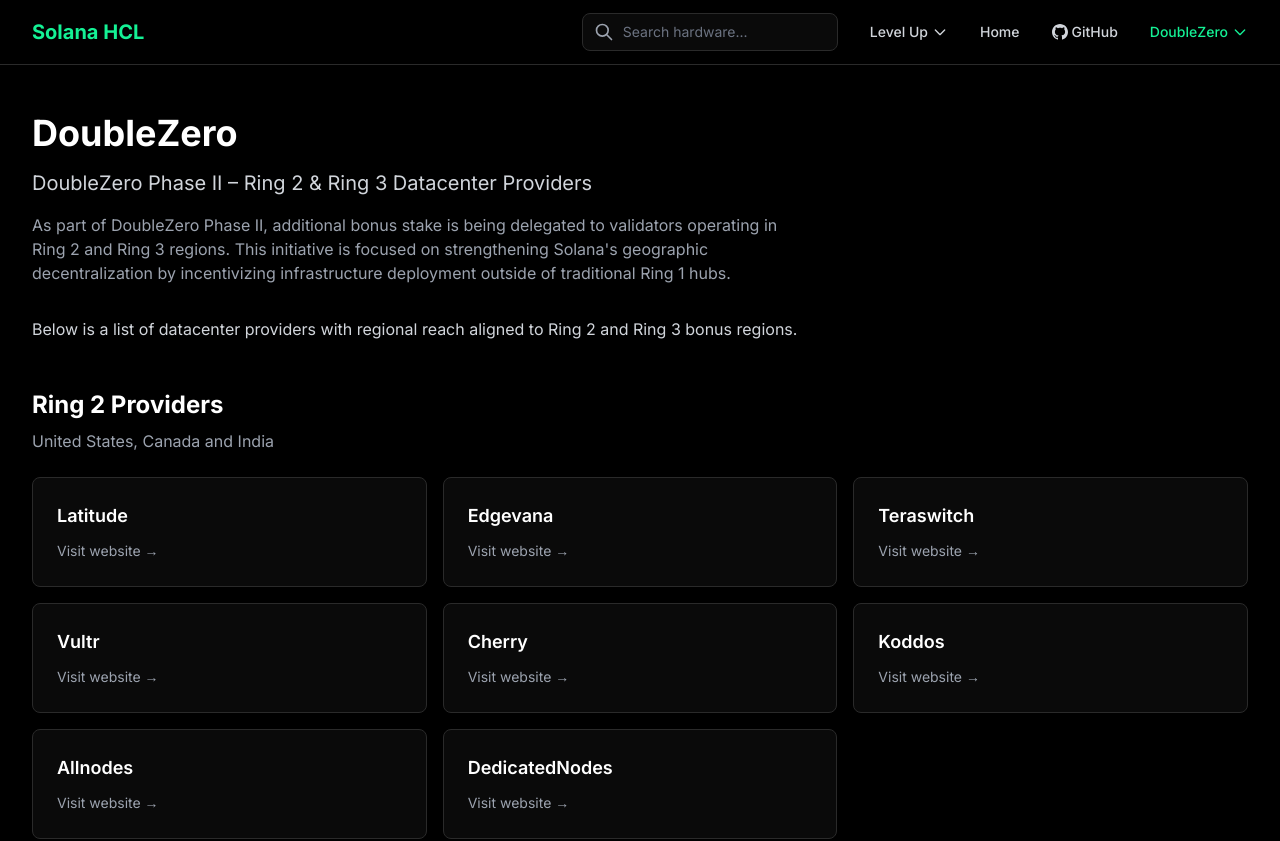
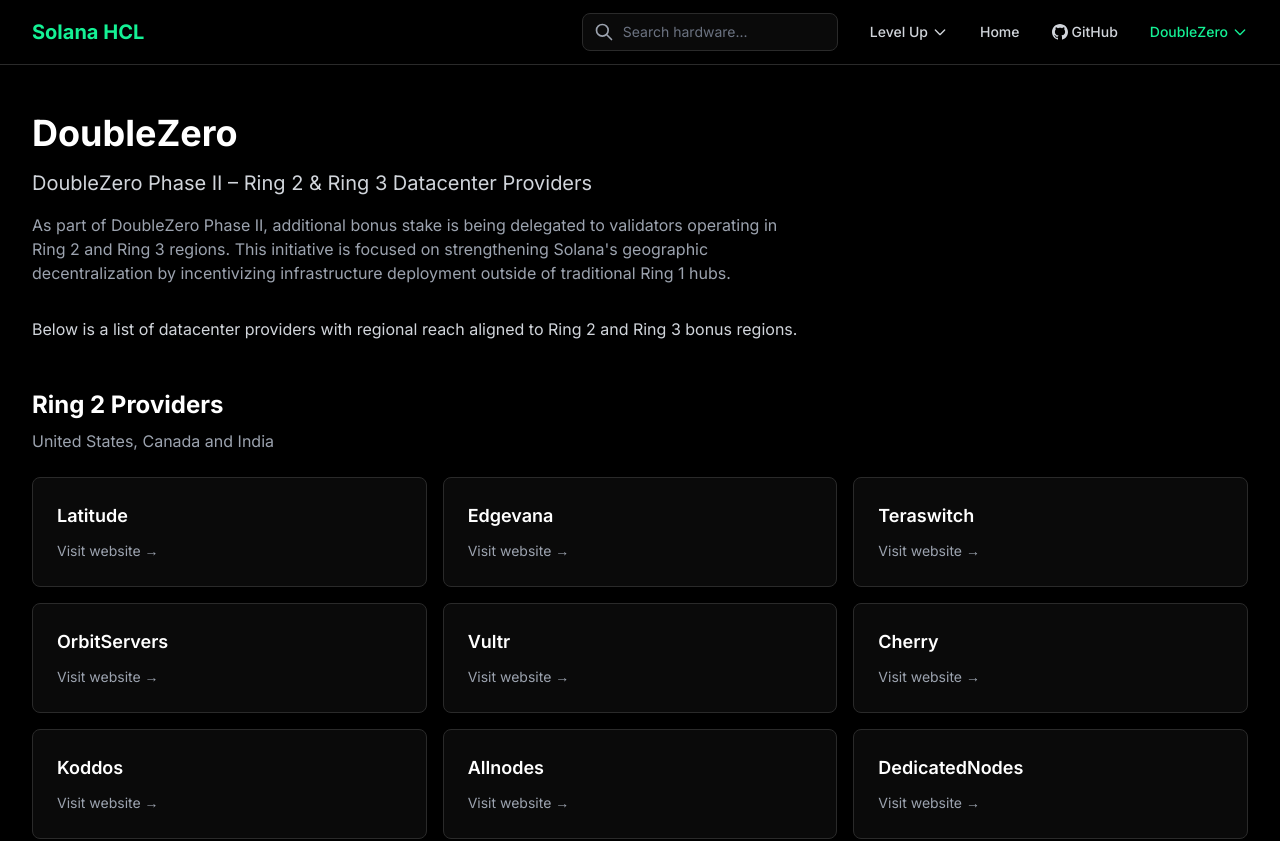
Before and after one commit to solanahcl/solanahcl, a React (Vite) app: page /category/doublezero in a window 1280 px wide. Shown: the top 841 px of the page. Built offline with nearby package versions, Linux system fonts and the light colour scheme.

Commit message:
feat: add OrbitServers to DoubleZero Phase 2

```diff
--- a/src/data/doublezero.ts
+++ b/src/data/doublezero.ts
@@ -16,6 +16,7 @@
       { name: 'Latitude', link: 'https://latitude.sh' },
       { name: 'Edgevana', link: 'https://srv.edgevana.com/solana-validator-servers' },
       { name: 'Teraswitch', link: 'https://teraswitch.com/bare-metal/' },
+      { name: 'OrbitServers', link: 'https://orbitservers.io' },
       { name: 'Vultr', link: 'https://www.vultr.com/pricing/#bare-metal' },
       { name: 'Cherry', link: 'https://www.cherryservers.com/bare-metal-dedicated-servers' },
       { name: 'Koddos', link: 'https://www.koddos.net' },
@@ -31,6 +32,7 @@
       { name: 'Koddos', link: 'https://www.koddos.net' },
       { name: 'Edgevana', link: 'https://srv.edgevana.com/solana-validator-servers' },
       { name: 'Latitude', link: 'https://latitude.sh' },
+      { name: 'OrbitServers', link: 'https://orbitservers.io' },
       { name: 'Cherry', link: 'https://www.cherryservers.com/bare-metal-dedicated-servers' },
       { name: 'Allnodes', link: 'https://www.allnodes.com/hosting/solana' },
     ],
```
